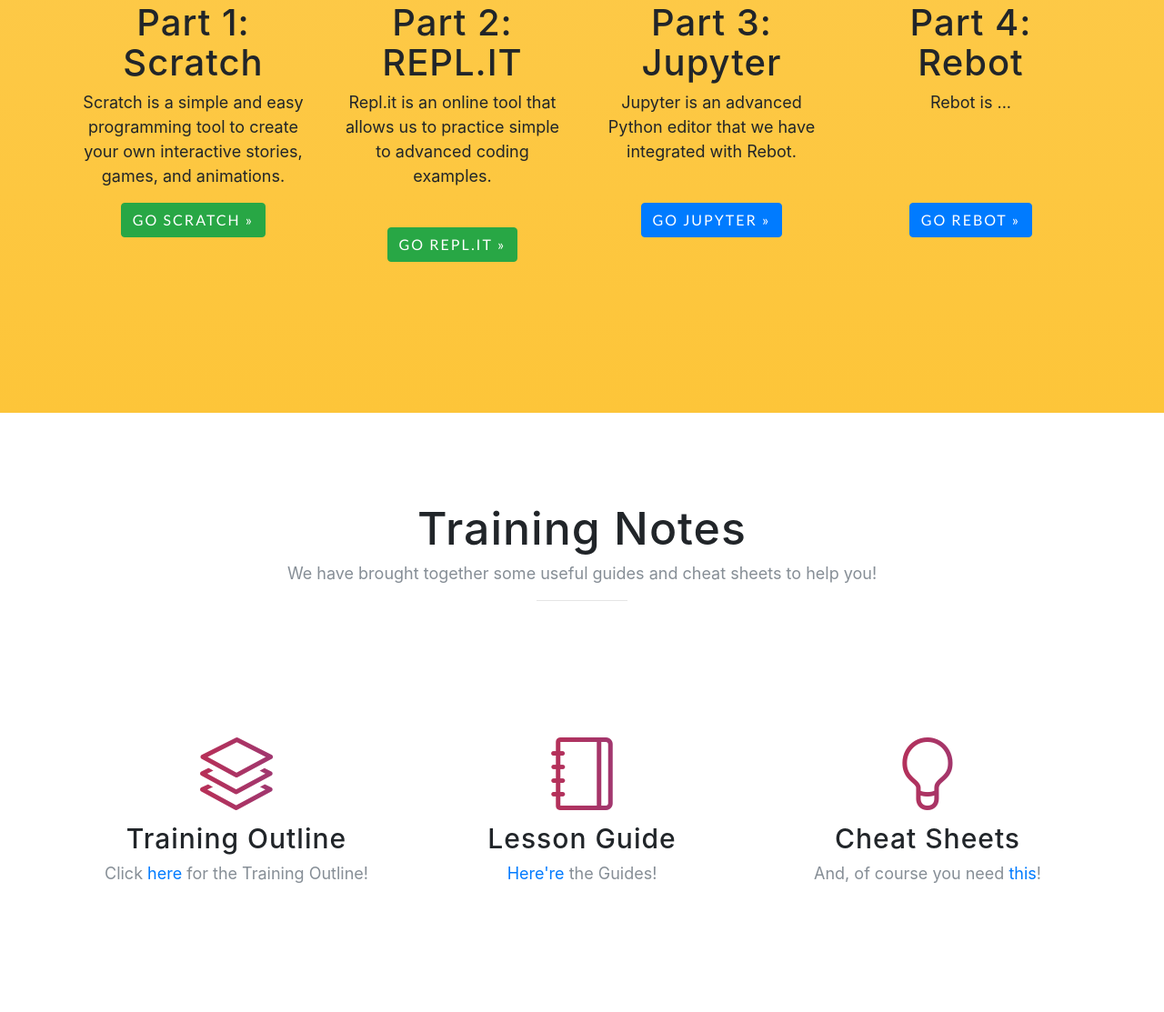
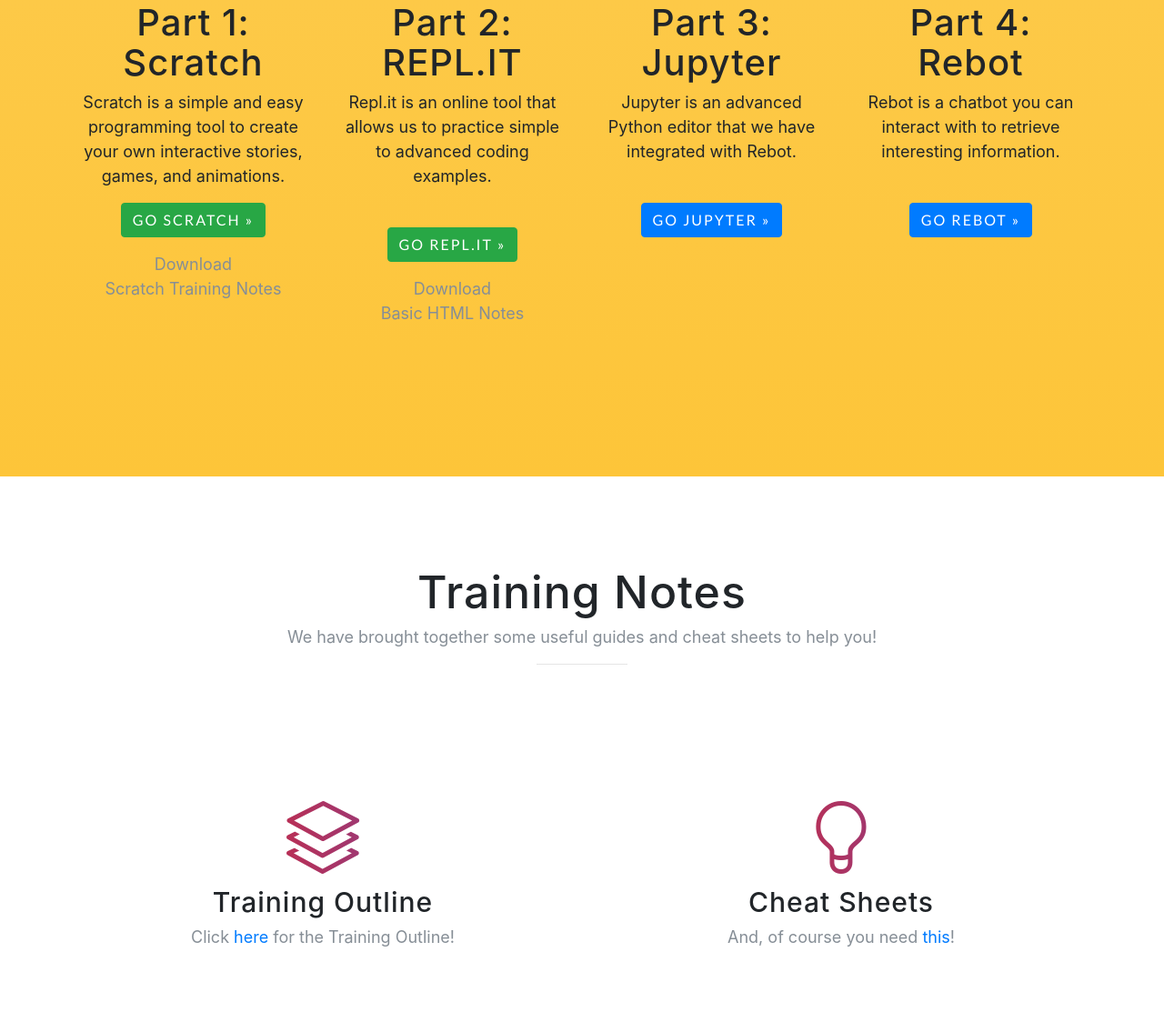
Before and after one commit to rebot2017/website, a website with bundled scripts: page index.html in a window 1280 px wide. Shown: the part 1199-2312 px from the top of the page at 91% size. Built offline with nearby package versions, Linux system fonts and the light colour scheme; a web font is replaced by a local one.

Commit message:
add training guides

```diff
--- a/index.html
+++ b/index.html
@@ -101,21 +101,23 @@
               <h1>Part 1: Scratch</h1>
               <p>Scratch is a simple and easy programming tool to create your own interactive stories, games, and animations.<br></p>
               <p><a class="btn btn-success" target="_scratch" href="https://scratch.mit.edu" role="button" >Go Scratch &raquo; </a></p>
+              <p><a class="text-muted" target="_scratchppt" href="materials/part1-intro-to-coding-v2.pptx">Download<br>Scratch Training Notes</a></p>
             </div>
             <div class="col-md-3">
               <h1>Part 2: REPL.IT</h1>
               <p>Repl.it is an online tool that allows us to practice simple to advanced coding examples. <br><br></p>
                 <!-- Repl simply means Read–Eval–Print-Loop.-->
               <p><a class="btn btn-success" target="_repl" href="https://repl.it/@rebot" role="button">Go Repl.it &raquo; </a></p>
+              <p><a class="text-muted" target="_htmlppt" href="materials/part2-basic-html.pptx">Download<br>Basic HTML Notes</a></p>
            </div>
            <div class="col-md-3">
              <h1>Part 3: Jupyter</h1>
              <p>Jupyter is an advanced Python editor that we have integrated with Rebot.<br><br></p>
-             <p><a class="btn btn-primary" target="_jupyter" href="http://128.199.72.227:8000/user/user/notebooks/chat-mvp1/chatapp/team2/yfscript.ipynb" role="button">Go Jupyter &raquo; </a></p>
+             <p><a class="btn btn-primary" target="_jupyter" href="http://128.199.72.227:8000/user/user/tree/chat-mvp1/chatapp" role="button">Go Jupyter &raquo; </a></p>
            </div>
            <div class="col-md-3">
              <h1>Part 4: Rebot</h1>
-             <p>Rebot is ... <br><br><br><br></p>
+             <p>Rebot is a chatbot you can interact with to retrieve interesting information.<br><br></p>
              <p><a class="btn btn-primary" target="_rebot" href="https://testbotv.southeastasia.cloudapp.azure.com" role="button">Go Rebot &raquo; </a></p>
            </div>
 
@@ -138,21 +140,21 @@
         </div>
         <div class="row">
 
-              <div class="col-lg-4">
+              <div class="col-lg-6">
                 <div class="feature-item">
                   <i class="icon-layers text-primary"></i>
                   <h3>Training Outline</h3>
                   <p class="text-muted">Click <a href="#">here</a> for the Training Outline!</p>
                 </div>
               </div>
-              <div class="col-lg-4">
+              <!-- <div class="col-lg-4">
                 <div class="feature-item">
                   <i class="icon-notebook text-primary"></i>
                   <h3>Lesson Guide</h3>
                   <p class="text-muted"><a href="#">Here're</a> the Guides!</p>
                 </div>
-              </div>
-              <div class="col-lg-4">
+              </div> -->
+              <div class="col-lg-6">
                 <div class="feature-item">
                   <i class="icon-bulb text-primary"></i>
                   <h3>Cheat Sheets</h3>
@@ -200,7 +202,7 @@
 
     <footer>
       <div class="container">
-        <p>&copy; 2017 ISPVMF Retreat. All Rights Reserved.</p>
+        <p>&copy; 2017 RETech Team (ISPVMF Retreat). All Rights Reserved.</p>
         <!--ul class="list-inline">
           <li class="list-inline-item">
             <a href="#">Privacy</a>
```
Also changed, not shown: 2 other files.
